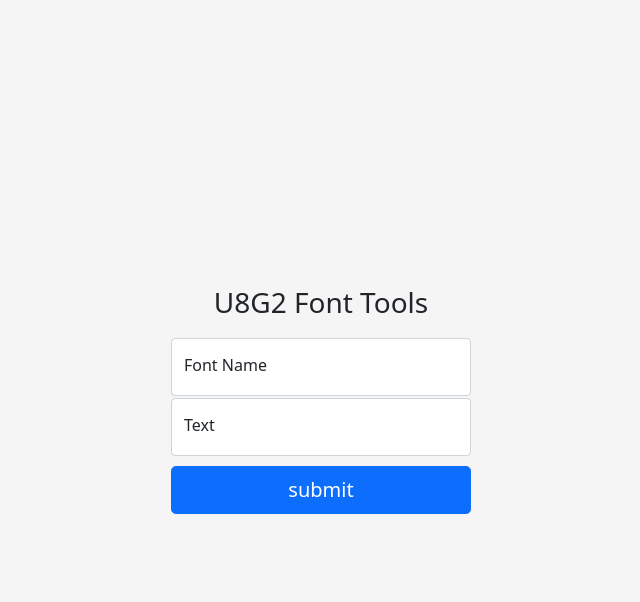
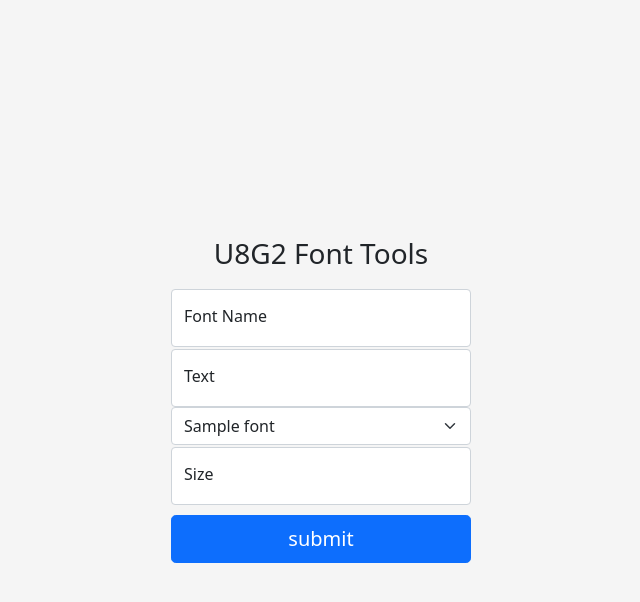
Before and after one commit to Beants/u8g2_font_builder, a Flask app: template templates/index.html in a window 1280 px wide. Shown: the top 602 px of the page, without its empty margins (319-959 px from the left). Run offline with Flask 2, Linux system fonts and the light colour scheme; the template is opened without the code that fills it: most values are stand-ins (such as "Sample title", 1, 10 or a date in 2020).

Commit message:
add font select and size input

```diff
--- a/app.py
+++ b/app.py
@@ -1,5 +1,6 @@
 import io
 import logging
+import os
 
 from flask import Flask, render_template, request, make_response, send_file
 from waitress import serve
@@ -14,7 +15,8 @@
 
 @app.route('/', methods=['GET'])
 def index():
-    return render_template('index.html')
+    fonts = os.listdir('static/font')
+    return render_template('index.html', fonts=fonts)
 
 
 @app.route('/new_font', methods=['POST'])
--- a/env.py
+++ b/env.py
@@ -1,2 +1,5 @@
 U8G2_PATH = './u8g2/'
 BDFCONV_PATH = U8G2_PATH + 'tools/font/bdfconv/bdfconv'
+
+BDF_PATH = 'static/bdf'
+OTF_2_BDF_PATH = U8G2_PATH + 'tools/font/otf2bdf/otf2bdf'
--- a/templates/index.html
+++ b/templates/index.html
@@ -46,9 +46,18 @@
 				<input type="text" class="form-control" id="textInput" name="text" placeholder="Text" required>
 				<label for="textInput">Text</label>
 			</div>
+			<select class="form-select" aria-label="TTF Font Name">
+				{% for name in fonts %}
+					<option {% if loop.first %}selected{% endif %} value="{{ name }}">{{ name }}</option>
+				{% endfor %}
+			</select>
+			<div class="form-floating">
+				<input type="number" class="form-control" id="sizeInput" name="size" placeholder="Size" required>
+				<label for="sizeInput">Size</label>
+			</div>
 			<div style="padding-bottom: 10px"></div>
 
-			<button class="w-100 btn btn-lg btn-primary"  formtarget="_blank" type="submit"> submit</button>
+			<button class="w-100 btn btn-lg btn-primary" formtarget="_blank" type="submit"> submit</button>
 
 		</form>
 	</main>
```
Also changed, not shown: font_tools.py (+15 -3 lines), static/font/Times_New_Roman.ttf (renamed from static/Times New Roman.ttf), 1 other file.
